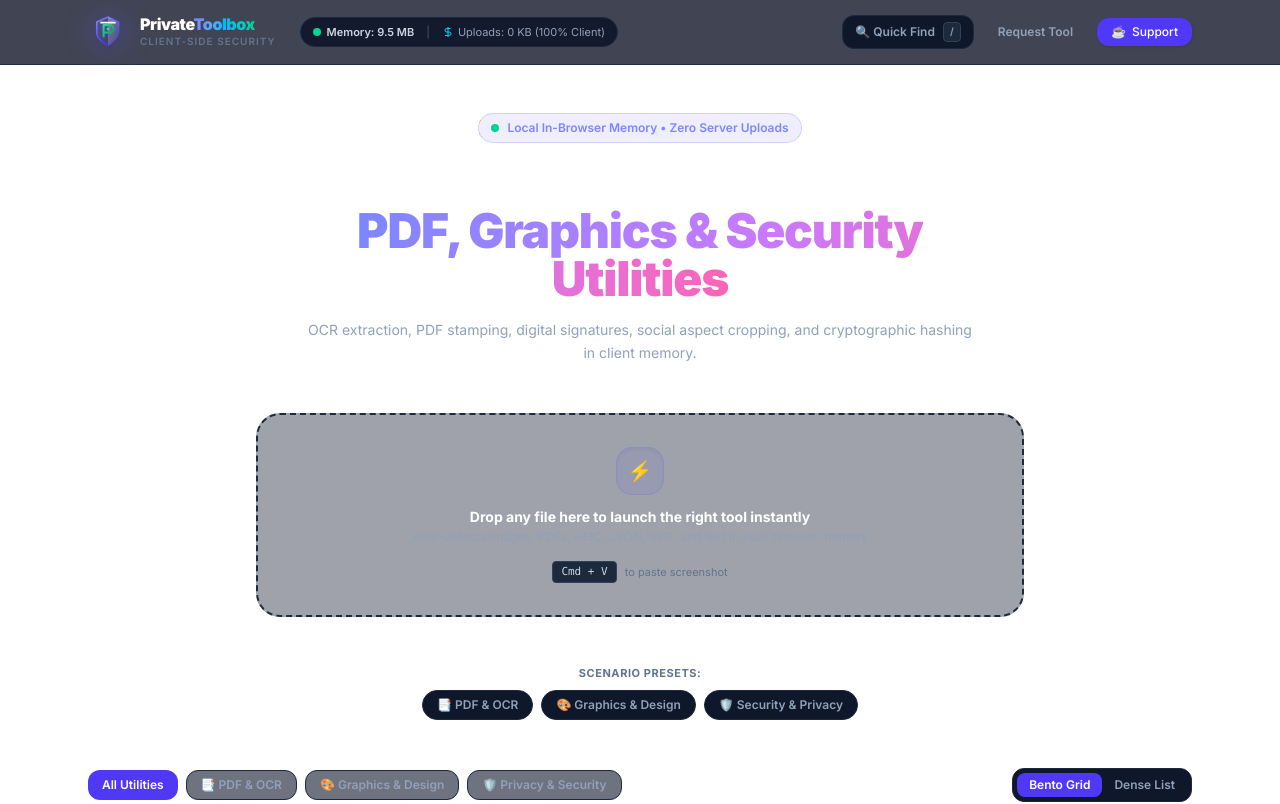
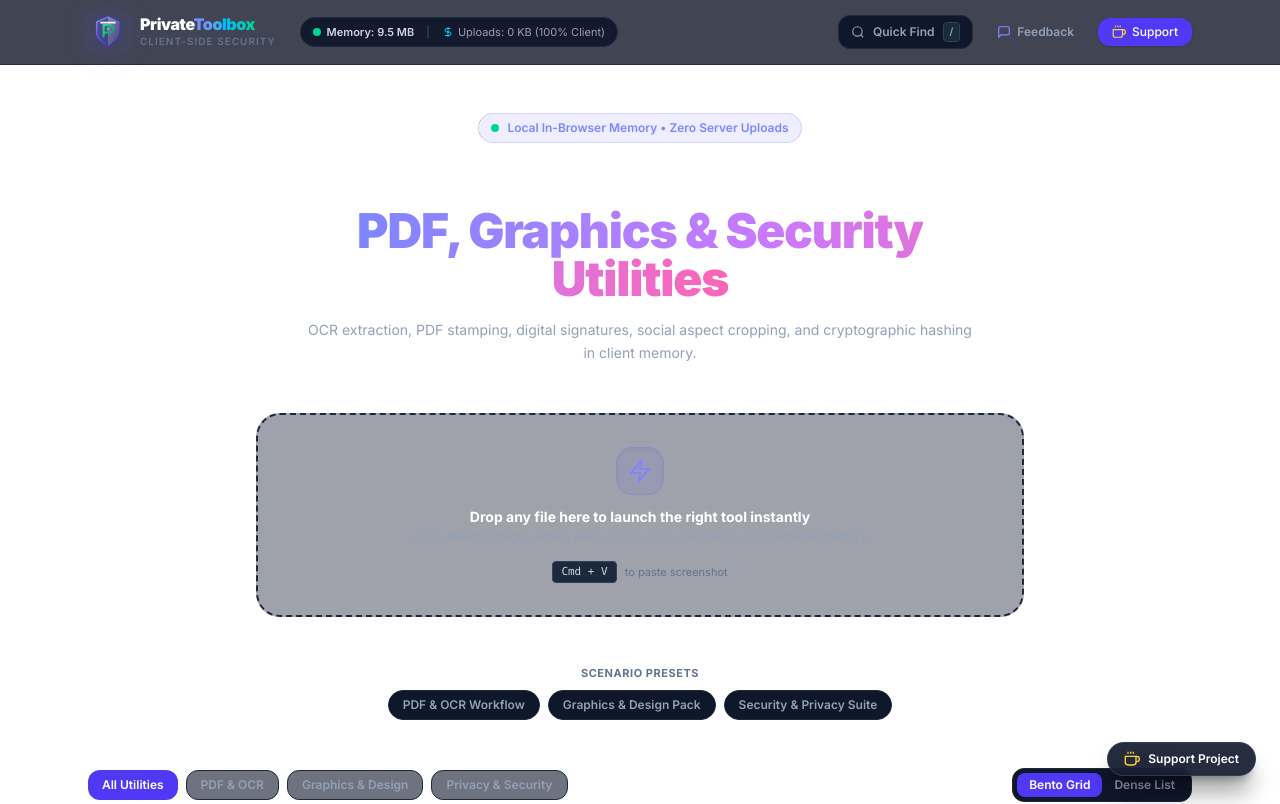
Before and after one commit to anveshak131-wq/private-toolbox, a Next.js app: page / in a window 1280 px wide. Shown: the top 804 px of the page. Built offline with nearby package versions, Linux system fonts and the light colour scheme.

Commit message:
Replace all remaining default emojis across user interface with custom SVG vector icons

```diff
--- a/app/components/AnalyticsTracker.tsx
+++ b/app/components/AnalyticsTracker.tsx
@@ -31,7 +31,10 @@
       className={`w-full border-b py-2 px-4 text-center text-xs font-medium backdrop-blur-md ${bgStyles}`}
     >
       <div className="max-w-6xl mx-auto flex items-center justify-center gap-2">
-        <span>📢</span>
+        <svg className="w-3.5 h-3.5 shrink-0" viewBox="0 0 24 24" fill="none" stroke="currentColor" strokeWidth="2">
+          <path d="M11 5L6 9H2v6h4l5 4V5z" />
+          <path d="M19.07 4.93a10 10 0 0 1 0 14.14M15.54 8.46a5 5 0 0 1 0 7.07" />
+        </svg>
         <span>{config.announcement.message}</span>
       </div>
     </aside>
--- a/app/components/FeedbackModal.tsx
+++ b/app/components/FeedbackModal.tsx
@@ -39,7 +39,9 @@
       <div className="bg-slate-900 border border-slate-800 rounded-3xl max-w-md w-full p-6 shadow-2xl space-y-4">
         <div className="flex items-center justify-between">
           <div className="flex items-center gap-2">
-            <span className="text-xl">💬</span>
+            <svg className="w-5 h-5 text-indigo-400" viewBox="0 0 24 24" fill="none" stroke="currentColor" strokeWidth="2">
+              <path d="M21 15a2 2 0 0 1-2 2H7l-4 4V5a2 2 0 0 1 2-2h14a2 2 0 0 1 2 2z" />
+            </svg>
             <h3 className="text-base font-bold text-white">Send Feedback & Requests</h3>
           </div>
           <button
@@ -52,7 +54,11 @@
 
         {submitted ? (
           <div className="py-8 text-center space-y-2">
-            <div className="text-3xl">✨</div>
+            <div className="w-12 h-12 rounded-full bg-emerald-500/10 text-emerald-400 flex items-center justify-center mx-auto">
+              <svg className="w-6 h-6" viewBox="0 0 24 24" fill="none" stroke="currentColor" strokeWidth="2">
+                <polyline points="20 6 9 17 4 12" />
+              </svg>
+            </div>
             <p className="text-sm font-bold text-emerald-400">Thank you for your feedback!</p>
             <p className="text-xs text-slate-400">Your message has been delivered to the admin inbox.</p>
           </div>
@@ -60,9 +66,9 @@
           <form onSubmit={handleSubmit} className="space-y-4">
             <div className="flex gap-2">
               {[
-                { id: "feature", label: "💡 Request Tool" },
-                { id: "bug", label: "🐛 Report Bug" },
-                { id: "feedback", label: "💬 General" },
+                { id: "feature", label: "Request Tool" },
+                { id: "bug", label: "Report Bug" },
+                { id: "feedback", label: "General" },
               ].map((item) => (
                 <button
                   key={item.id}
--- a/app/components/SmartHeroDropzone.tsx
+++ b/app/components/SmartHeroDropzone.tsx
@@ -28,6 +28,7 @@
       setSuggestions([
         { title: "Split & Reorganize", route: "/pdf-organizer", desc: "Delete pages or split into parts", badge: "PDF" },
         { title: "Merge with Another PDF", route: "/pdf-merger", desc: "Combine multiple PDF files", badge: "PDF" },
+        { title: "Watermark & Page Numbers", route: "/pdf-watermark", desc: "Stamp pages in memory", badge: "PDF" },
       ]);
     } else if (ext === "heic" || ext === "heif") {
       setSuggestions([
@@ -36,10 +37,10 @@
       ]);
     } else if (file.type.startsWith("image/") || ext === "svg" || ext === "png" || ext === "jpg" || ext === "webp") {
       setSuggestions([
+        { title: "Extract Text (OCR)", route: "/ocr-reader", desc: "Recognize characters locally", badge: "OCR" },
         { title: "Lossless Compressor", route: "/image-compressor", desc: "Reduce size with live compare", badge: "Popular" },
         { title: "Batch Resizer", route: "/image-resizer", desc: "Adjust dimensions and aspect ratio", badge: "Resize" },
         { title: "Convert to PDF", route: "/image-to-pdf", desc: "Package image into standard PDF", badge: "PDF" },
-        { title: "Redact Sensitive Info", route: "/privacy-redactor", desc: "Black out numbers and faces", badge: "Privacy" },
       ]);
     } else if (ext === "json" || file.type.includes("json")) {
       setSuggestions([
@@ -48,8 +49,8 @@
       ]);
     } else {
       setSuggestions([
-        { title: "Encode / Decode Base64", route: "/base64-codec", desc: "Convert to base64 string", badge: "Codec" },
-        { title: "Text Diff Checker", route: "/diff-checker", desc: "Compare changes", badge: "Diff" },
+        { title: "Verify Checksum (SHA-256)", route: "/checksum-verifier", desc: "Verify file integrity hash", badge: "Security" },
+        { title: "Client-Side Encryptor", route: "/file-encryptor", desc: "Lock with AES-256-GCM", badge: "Privacy" },
       ]);
     }
   };
@@ -89,8 +90,10 @@
 
         {!detectedFile ? (
           <div className="space-y-3 pointer-events-none">
-            <div className="w-12 h-12 rounded-2xl bg-indigo-500/10 border border-indigo-500/20 text-indigo-400 flex items-center justify-center mx-auto text-xl shadow-inner">
-              ⚡
+            <div className="w-12 h-12 rounded-2xl bg-indigo-500/10 border border-indigo-500/20 text-indigo-400 flex items-center justify-center mx-auto shadow-inner">
+              <svg className="w-6 h-6 text-indigo-400" viewBox="0 0 24 24" fill="none" stroke="currentColor" strokeWidth="2">
+                <polygon points="13 2 3 14 12 14 11 22 21 10 12 10 13 2" />
+              </svg>
             </div>
             <div>
               <p className="text-sm font-bold text-white">
@@ -109,7 +112,12 @@
           <div className="space-y-4 text-left" onClick={(e) => e.stopPropagation()}>
             <div className="flex items-center justify-between border-b border-slate-800 pb-3">
               <div className="flex items-center gap-3">
-                <span className="text-2xl">📄</span>
+                <div className="p-2 bg-slate-950 border border-slate-800 rounded-xl text-indigo-400">
+                  <svg className="w-5 h-5" viewBox="0 0 24 24" fill="none" stroke="currentColor" strokeWidth="2">
+                    <path d="M14 2H6a2 2 0 0 0-2 2v16a2 2 0 0 0 2 2h12a2 2 0 0 0 2-2V8z" />
+                    <polyline points="14 2 14 8 20 8" />
+                  </svg>
+                </div>
                 <div>
                   <div className="text-xs font-bold text-white truncate max-w-xs sm:max-w-md">{detectedFile.name}</div>
                   <div className="text-[10px] text-slate-400 font-mono">{detectedFile.size} • Ready for processing</div>
--- a/app/layout.tsx
+++ b/app/layout.tsx
@@ -38,7 +38,6 @@
               <Link href="/" onClick={() => sounds.playPop()} className="hover:opacity-90 transition">
                 <Logo size="md" />
               </Link>
-              {/* Zero-Server Privacy Gauge */}
               <PrivacyGauge />
             </div>
 
@@ -50,7 +49,11 @@
                 }}
                 className="hidden sm:flex items-center gap-2 px-3 py-1.5 rounded-xl bg-slate-900 border border-slate-800 text-slate-400 hover:text-white transition"
               >
-                <span>🔍 Quick Find</span>
+                <svg className="w-3.5 h-3.5" viewBox="0 0 24 24" fill="none" stroke="currentColor" strokeWidth="2">
+                  <circle cx="11" cy="11" r="8" />
+                  <line x1="21" y1="21" x2="16.65" y2="16.65" />
+                </svg>
+                <span>Quick Find</span>
                 <kbd className="text-[10px] bg-slate-800 px-1.5 py-0.5 rounded border border-slate-700 font-mono">
                   /
                 </kbd>
@@ -61,9 +64,12 @@
                   sounds.playPop();
                   setFeedbackOpen(true);
                 }}
-                className="text-slate-400 hover:text-white transition px-3 py-1.5 rounded-lg hover:bg-slate-900"
+                className="text-slate-400 hover:text-white transition px-3 py-1.5 rounded-lg hover:bg-slate-900 flex items-center gap-1.5"
               >
-                Request Tool
+                <svg className="w-3.5 h-3.5 text-indigo-400" viewBox="0 0 24 24" fill="none" stroke="currentColor" strokeWidth="2">
+                  <path d="M21 15a2 2 0 0 1-2 2H7l-4 4V5a2 2 0 0 1 2-2h14a2 2 0 0 1 2 2z" />
+                </svg>
+                <span>Feedback</span>
               </button>
 
               <a
@@ -76,7 +82,13 @@
                 rel="noopener noreferrer"
                 className="flex items-center gap-1.5 px-3.5 py-1.5 rounded-xl bg-indigo-600 hover:bg-indigo-500 text-white transition shadow-sm font-medium"
               >
-                <span>☕</span>
+                <svg className="w-3.5 h-3.5 text-amber-300" viewBox="0 0 24 24" fill="none" stroke="currentColor" strokeWidth="2">
+                  <path d="M18 8h1a4 4 0 0 1 0 8h-1" />
+                  <path d="M2 8h16v9a4 4 0 0 1-4 4H6a4 4 0 0 1-4-4V8z" />
+                  <line x1="6" y1="1" x2="6" y2="4" />
+                  <line x1="10" y1="1" x2="10" y2="4" />
+                  <line x1="14" y1="1" x2="14" y2="4" />
+                </svg>
                 <span>Support</span>
               </a>
             </nav>
@@ -85,6 +97,27 @@
 
         {/* Main Content */}
         <div className="flex-1">{children}</div>
+
+        {/* Floating Support Badge */}
+        <a
+          href={SUPPORT_LINK}
+          onClick={() => {
+            sounds.playSuccess();
+            trackSupportClick();
+          }}
+          target="_blank"
+          rel="noopener noreferrer"
+          className="fixed bottom-6 right-6 z-30 flex items-center gap-2 bg-slate-900/90 hover:bg-slate-800 border border-slate-700/80 hover:border-indigo-500 text-white px-4 py-2 rounded-full shadow-xl shadow-black/40 backdrop-blur-md text-xs font-semibold transition-all hover:scale-105"
+        >
+          <svg className="w-4 h-4 text-amber-300" viewBox="0 0 24 24" fill="none" stroke="currentColor" strokeWidth="2">
+            <path d="M18 8h1a4 4 0 0 1 0 8h-1" />
+            <path d="M2 8h16v9a4 4 0 0 1-4 4H6a4 4 0 0 1-4-4V8z" />
+            <line x1="6" y1="1" x2="6" y2="4" />
+            <line x1="10" y1="1" x2="10" y2="4" />
+            <line x1="14" y1="1" x2="14" y2="4" />
+          </svg>
+          <span>Support Project</span>
+        </a>
 
         {/* Global Footer */}
         <footer className="border-t border-slate-800/80 bg-slate-950/60 backdrop-blur-md py-8 text-center text-xs text-slate-500">
--- a/app/page.tsx
+++ b/app/page.tsx
@@ -155,9 +155,9 @@
 ];
 
 const WORKFLOW_PRESETS = [
-  { label: "📑 PDF & OCR", tools: ["ocr-reader", "pdf-watermark", "pdf-security", "invoice-generator"] },
-  { label: "🎨 Graphics & Design", tools: ["signature-drawer", "social-cropper", "batch-converter", "color-contrast-simulator"] },
-  { label: "🛡️ Security & Privacy", tools: ["secure-note", "checksum-verifier", "fingerprint-analyzer", "file-encryptor"] },
+  { label: "PDF & OCR Workflow", tools: ["ocr-reader", "pdf-watermark", "pdf-security", "invoice-generator"] },
+  { label: "Graphics & Design Pack", tools: ["signature-drawer", "social-cropper", "batch-converter", "color-contrast-simulator"] },
+  { label: "Security & Privacy Suite", tools: ["secure-note", "checksum-verifier", "fingerprint-analyzer", "file-encryptor"] },
 ];
 
 export default function HomePage() {
@@ -221,7 +221,7 @@
       {/* Scenario Presets */}
       <div className="space-y-2">
         <div className="text-[11px] font-bold uppercase tracking-wider text-slate-500 text-center">
-          Scenario Presets:
+          Scenario Presets
         </div>
         <div className="flex flex-wrap gap-2 justify-center">
           {WORKFLOW_PRESETS.map((preset) => (
@@ -248,7 +248,10 @@
       {recentTools.length > 0 && !activePreset && (
         <section className="space-y-3">
           <div className="text-xs font-bold uppercase tracking-wider text-slate-400 flex items-center gap-2">
-            <span>⚡ Recently Used</span>
+            <svg className="w-3.5 h-3.5 text-amber-400" viewBox="0 0 24 24" fill="none" stroke="currentColor" strokeWidth="2">
+              <polygon points="13 2 3 14 12 14 11 22 21 10 12 10 13 2" />
+            </svg>
+            <span>Recently Used</span>
           </div>
           <div className="grid grid-cols-2 sm:grid-cols-4 gap-3">
             {recentTools.slice(0, 4).map((tool) => (
@@ -277,9 +280,9 @@
           <div className="flex flex-wrap gap-2">
             {[
               { id: "all", label: "All Utilities" },
-              { id: "pdf", label: "📑 PDF & OCR" },
-              { id: "images", label: "🎨 Graphics & Design" },
-              { id: "privacy", label: "🛡️ Privacy & Security" },
+              { id: "pdf", label: "PDF & OCR" },
+              { id: "images", label: "Graphics & Design" },
+              { id: "privacy", label: "Privacy & Security" },
             ].map((tab) => (
               <button
                 key={tab.id}
```
